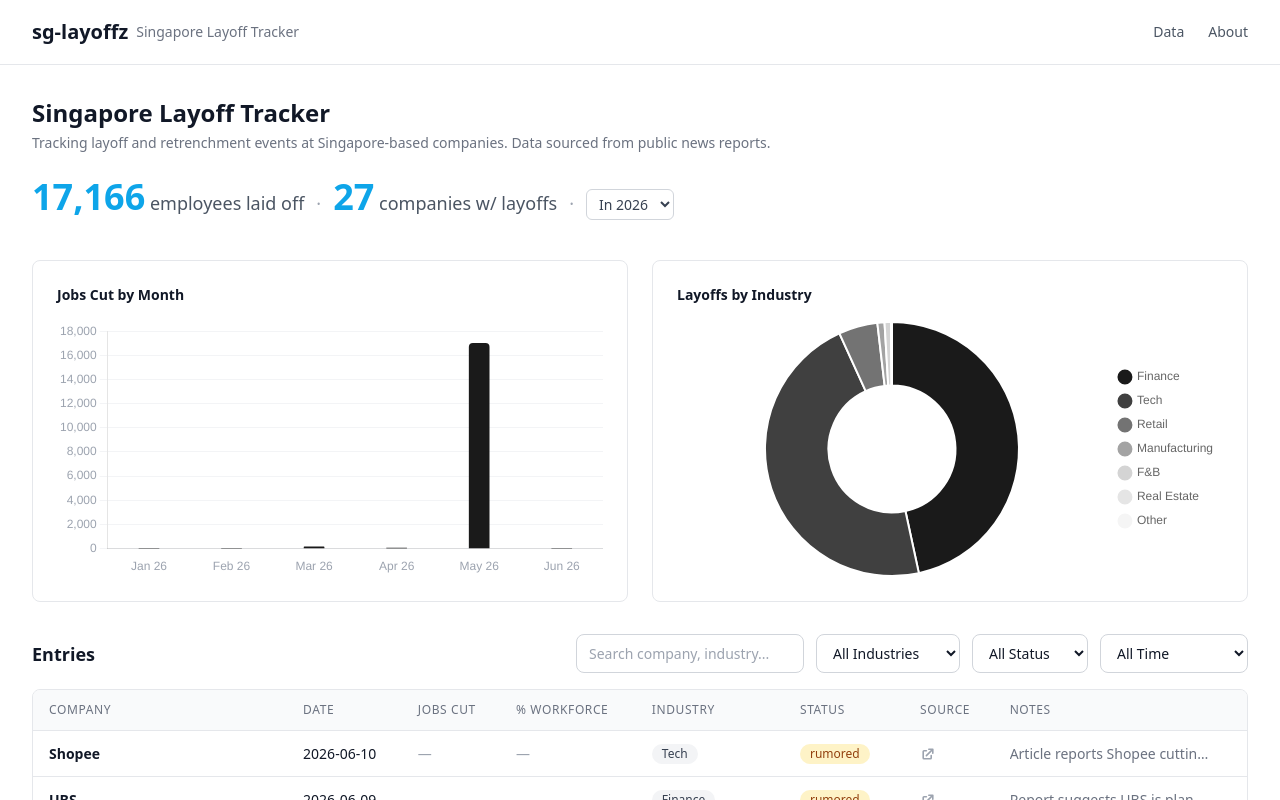
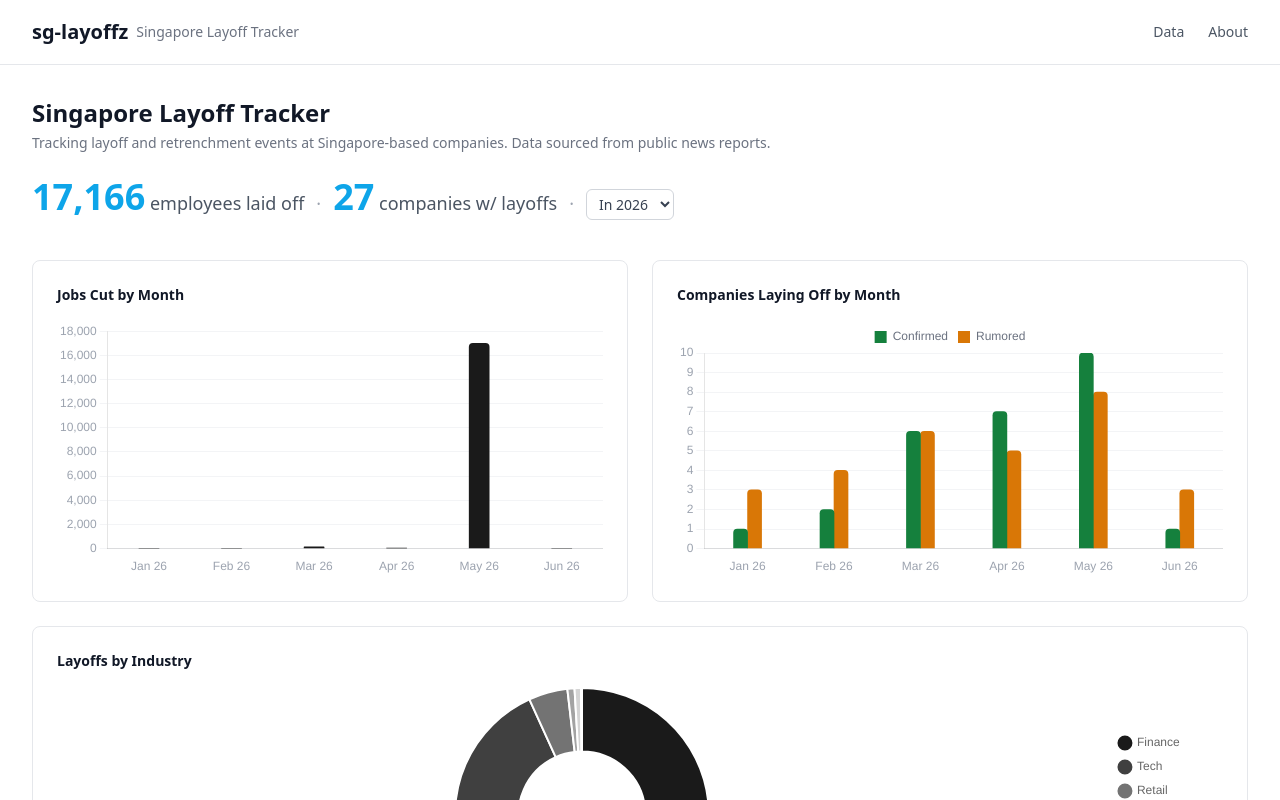
Before and after one commit to luarss/sg-layoffz, a Next.js app: page / in a window 1280 px wide. Shown: the top 800 px of the page. Built offline with nearby package versions, Linux system fonts and the light colour scheme.

Commit message:
feat: add companies-by-month chart with confirmed/rumored breakdown
Adds a grouped bar chart showing confirmed (green) and rumored (amber)
company counts per month, reusing MonthlyBarChart via a new metric prop.
Also tracks rumoredCount in monthlyBreakdown stats.

```diff
--- a/src/components/ChartsSection.tsx
+++ b/src/components/ChartsSection.tsx
@@ -31,10 +31,16 @@ export default function ChartsSection({ stats }: ChartsSectionProps) {
   }
 
   return (
-    <div className="grid grid-cols-1 lg:grid-cols-2 gap-6">
-      <div className="bg-white rounded-lg border border-gray-200 p-6">
-        <h3 className="text-sm font-semibold text-gray-900 mb-4">Jobs Cut by Month</h3>
-        <MonthlyBarChart data={stats.monthlyBreakdown} />
+    <div className="space-y-6">
+      <div className="grid grid-cols-1 lg:grid-cols-2 gap-6">
+        <div className="bg-white rounded-lg border border-gray-200 p-6">
+          <h3 className="text-sm font-semibold text-gray-900 mb-4">Jobs Cut by Month</h3>
+          <MonthlyBarChart data={stats.monthlyBreakdown} metric="jobs" />
+        </div>
+        <div className="bg-white rounded-lg border border-gray-200 p-6">
+          <h3 className="text-sm font-semibold text-gray-900 mb-4">Companies Laying Off by Month</h3>
+          <MonthlyBarChart data={stats.monthlyBreakdown} metric="companies" />
+        </div>
       </div>
       <div className="bg-white rounded-lg border border-gray-200 p-6">
         <h3 className="text-sm font-semibold text-gray-900 mb-4">Layoffs by Industry</h3>
--- a/src/components/MonthlyBarChart.tsx
+++ b/src/components/MonthlyBarChart.tsx
@@ -13,15 +13,40 @@ import { Bar } from 'react-chartjs-2';
 ChartJS.register(BarElement, CategoryScale, LinearScale, Tooltip, Legend);
 
 interface MonthlyBarChartProps {
-  data: { month: string; jobs: number; count: number }[];
+  data: { month: string; jobs: number; count: number; rumoredCount: number }[];
+  metric?: 'jobs' | 'companies';
 }
 
-export default function MonthlyBarChart({ data }: MonthlyBarChartProps) {
-  const chartData = {
-    labels: data.map((d) => {
+export default function MonthlyBarChart({ data, metric = 'jobs' }: MonthlyBarChartProps) {
+  const isCompanies = metric === 'companies';
+
+  const labels = data.map((d) => {
     const [y, m] = d.month.split('-');
     return `${['Jan','Feb','Mar','Apr','May','Jun','Jul','Aug','Sep','Oct','Nov','Dec'][parseInt(m)-1]} ${y.slice(2)}`;
-    }),
+  });
+
+  const chartData = isCompanies
+    ? {
+        labels,
+        datasets: [
+          {
+            label: 'Confirmed',
+            data: data.map((d) => d.count),
+            backgroundColor: '#15803d',
+            borderRadius: 4,
+            barThickness: 14,
+          },
+          {
+            label: 'Rumored',
+            data: data.map((d) => d.rumoredCount),
+            backgroundColor: '#d97706',
+            borderRadius: 4,
+            barThickness: 14,
+          },
+        ],
+      }
+    : {
+        labels,
         datasets: [
           {
             label: 'Jobs Cut',
@@ -37,10 +62,14 @@ export default function MonthlyBarChart({ data }: MonthlyBarChartProps) {
     responsive: true,
     maintainAspectRatio: false,
     plugins: {
-      legend: { display: false },
+      legend: isCompanies ? { display: true, labels: { font: { size: 12 }, color: '#6b7280', boxWidth: 12 } } : { display: false },
       tooltip: {
         callbacks: {
           label: (ctx: any) => {
+            const n = ctx.parsed.y;
+            if (isCompanies) {
+              return `${ctx.dataset.label}: ${n} ${n === 1 ? 'company' : 'companies'}`;
+            }
             const idx = ctx.dataIndex;
             const d = data[idx];
             return `${d.jobs.toLocaleString()} jobs (${d.count} ${d.count === 1 ? 'company' : 'companies'})`;
--- a/src/lib/stats.ts
+++ b/src/lib/stats.ts
@@ -12,14 +12,21 @@ export function computeStats(entries: LayoffEntry[]): AggregateStats {
   );
   const latestEntryDate = sorted[0]?.date_announced ?? '';
 
-  const monthlyMap: Record<string, { jobs: number; count: number }> = {};
+  const monthlyMap: Record<string, { jobs: number; count: number; rumoredCount: number }> = {};
 
   for (const entry of confirmed) {
     const d = new Date(entry.date_announced);
     const key = `${d.getFullYear()}-${String(d.getMonth() + 1).padStart(2, '0')}`;
-    if (!monthlyMap[key]) monthlyMap[key] = { jobs: 0, count: 0 };
+    if (!monthlyMap[key]) monthlyMap[key] = { jobs: 0, count: 0, rumoredCount: 0 };
     monthlyMap[key].jobs += entry.jobs_cut ?? 0;
     monthlyMap[key].count += 1;
+  }
+
+  for (const entry of rumored) {
+    const d = new Date(entry.date_announced);
+    const key = `${d.getFullYear()}-${String(d.getMonth() + 1).padStart(2, '0')}`;
+    if (!monthlyMap[key]) monthlyMap[key] = { jobs: 0, count: 0, rumoredCount: 0 };
+    monthlyMap[key].rumoredCount += 1;
   }
 
   const monthlyBreakdown = Object.entries(monthlyMap)
--- a/src/lib/types.ts
+++ b/src/lib/types.ts
@@ -21,7 +21,7 @@ export interface AggregateStats {
   totalConfirmed: number;
   totalRumored: number;
   latestEntryDate: string;
-  monthlyBreakdown: { month: string; jobs: number; count: number }[];
+  monthlyBreakdown: { month: string; jobs: number; count: number; rumoredCount: number }[];
   industryBreakdown: { industry: string; jobs: number; count: number }[];
 }
 
```
Lines whose indentation alone changed are shown as unchanged.
